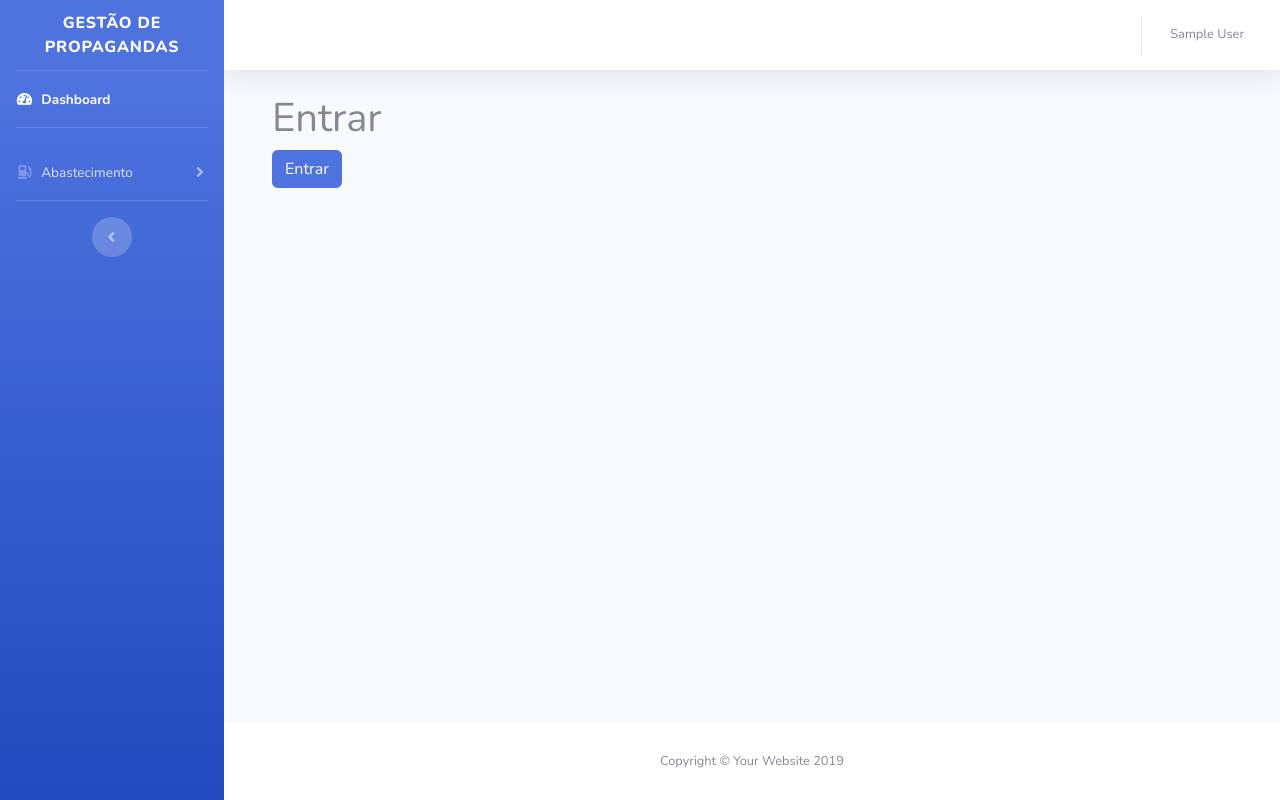
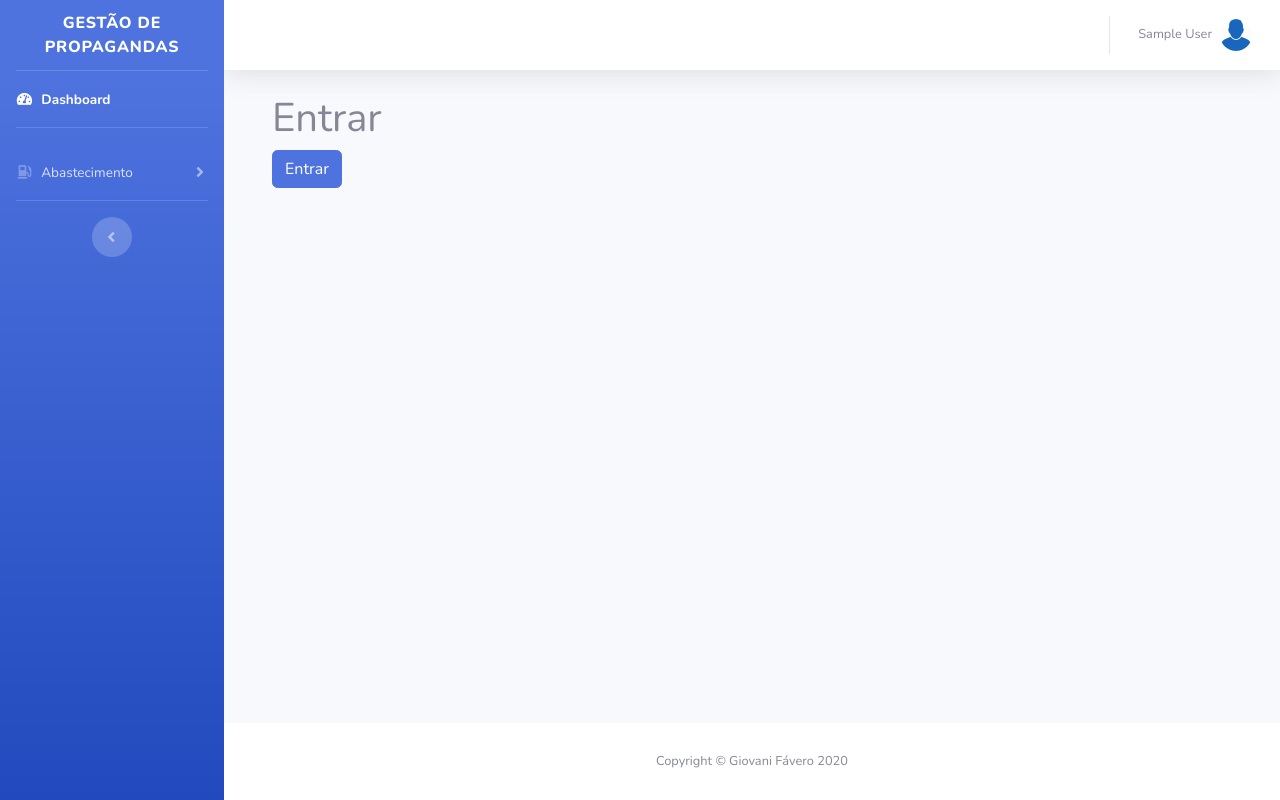
Before and after one commit to GiovaniFavero/advertising-service-management, a Django app: page /accounts/ in a window 1280 px wide. Run offline with Django 3.2, Linux system fonts and the light colour scheme; the visitor is signed in with stand-in values (Sample User, id 1); some libraries are stand-ins or nearby versions.

Commit message:
Added avatar to profile user

```diff
--- a/templates/base.html
+++ b/templates/base.html
@@ -102,6 +102,7 @@
             <li class="nav-item dropdown no-arrow">
               <a class="nav-link dropdown-toggle" href="#" id="userDropdown" role="button" data-toggle="dropdown" aria-haspopup="true" aria-expanded="false">
                 <span class="mr-2 d-none d-lg-inline text-gray-600 small">{{user.first_name}} {{user.last_name}}</span>
+                <img class="img-profile rounded-circle" src="{% static "images/avatar.png" %}">
               </a>
               <!-- Dropdown - User Information -->
               <div class="dropdown-menu dropdown-menu-right shadow animated--grow-in" aria-labelledby="userDropdown">
@@ -133,7 +134,7 @@
       <footer class="sticky-footer bg-white">
         <div class="container my-auto">
           <div class="copyright text-center my-auto">
-            <span>Copyright &copy; Your Website 2019</span>
+            <span>Copyright &copy; Giovani Fávero 2020</span>
           </div>
         </div>
       </footer>
```
Also changed, not shown: static/images/avatar.png (added).
